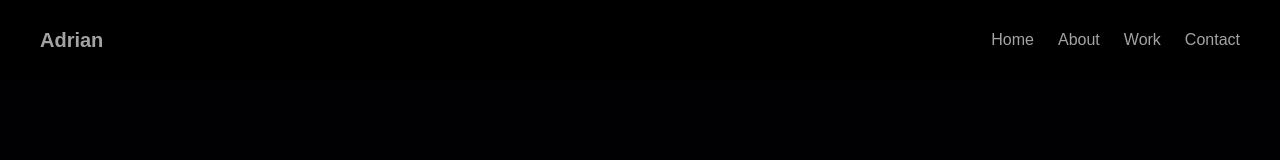
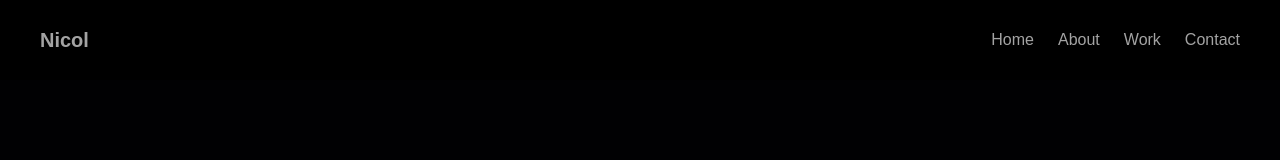
Before and after one commit to NICOLA-200/three.port, a React (Vite) app: page / in a window 1280 px wide. Shown: the top 160 px of the page. Built offline with nearby package versions, Linux system fonts and the light colour scheme; a web font is replaced by a local one.

Commit message:
continue

```diff
--- a/eslint.config.js
+++ b/eslint.config.js
@@ -3,6 +3,7 @@ import globals from 'globals'
 import react from 'eslint-plugin-react'
 import reactHooks from 'eslint-plugin-react-hooks'
 import reactRefresh from 'eslint-plugin-react-refresh'
+import { ReactThreeFiber } from '@react-three/fiber'
 
 export default [
   { ignores: ['dist'] },
@@ -22,12 +23,14 @@ export default [
       react,
       'react-hooks': reactHooks,
       'react-refresh': reactRefresh,
+      '@react-three': ReactThreeFiber
     },
     rules: {
       ...js.configs.recommended.rules,
       ...react.configs.recommended.rules,
       ...react.configs['jsx-runtime'].rules,
       ...reactHooks.configs.recommended.rules,
+      "react/no-unknown-property":'off',
       'react/jsx-no-target-blank': 'off',
       'react-refresh/only-export-components': [
         'warn',
--- a/package.json
+++ b/package.json
@@ -10,14 +10,19 @@
     "preview": "vite preview"
   },
   "dependencies": {
+    "@gsap/react": "^2.1.1",
     "@react-three/drei": "^9.112.1",
     "@react-three/fiber": "^8.17.7",
+    "gsap": "^3.12.5",
+    "leva": "^0.9.35",
     "react": "^18.3.1",
     "react-dom": "^18.3.1",
+    "react-responsive": "^10.0.0",
     "three": "^0.168.0"
   },
   "devDependencies": {
     "@eslint/js": "^9.9.0",
+    "@react-three/eslint-plugin": "^0.1.1",
     "@types/react": "^18.3.3",
     "@types/react-dom": "^18.3.0",
     "@vitejs/plugin-react": "^4.3.1",
--- /dev/null
+++ b/src/sections/Hero.jsx
@@ -0,0 +1,13 @@
+import { PerspectiveCamera } from '@react-three/drei'
+import { Canvas } from '@react-three/fiber'
+import React from 'react'
+
+function Hero() {
+  return (
+    <Canvas>
+        <PerspectiveCamera makeDefault position={[0,0,30]} />
+    </Canvas>
+  )
+}
+
+export default Hero
--- a/src/sections/Navbar.jsx
+++ b/src/sections/Navbar.jsx
@@ -25,7 +25,7 @@ const Navbar = () => {
       <div className="max-w-7xl mx-auto">
         <div className="flex justify-between items-center py-5 mx-auto c-space">
           <a href="/" className="text-neutral-400 font-bold text-xl hover:text-white transition-colors">
-            Adrian
+            Nicol
           </a>
 
           <button
```
Also changed, not shown: 1 other file (tests, documents, lock files or other folders).
